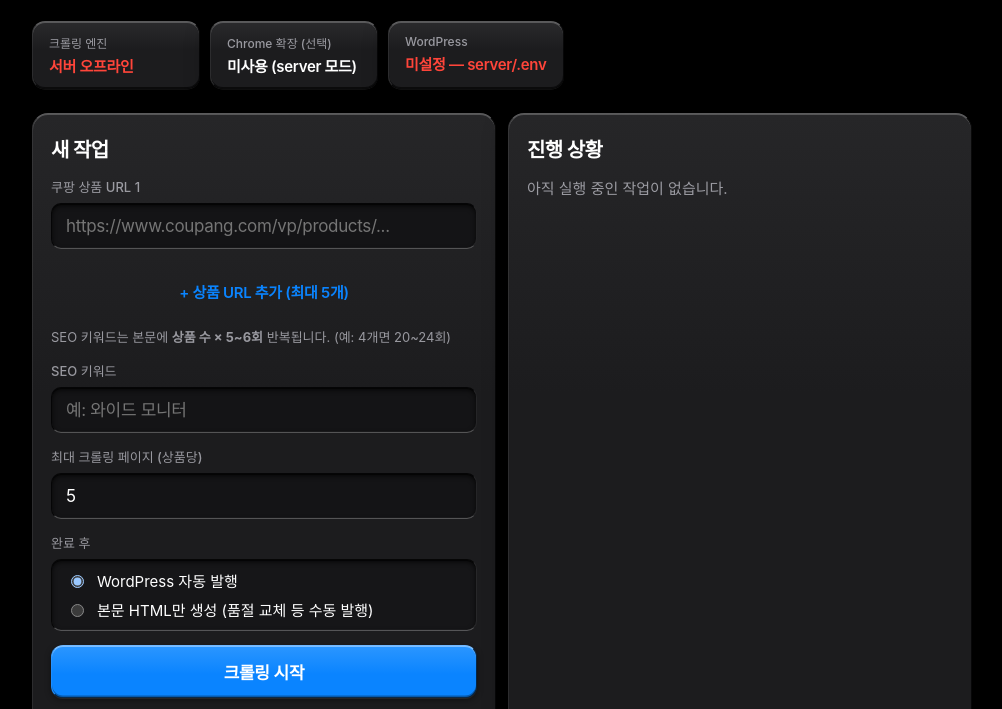
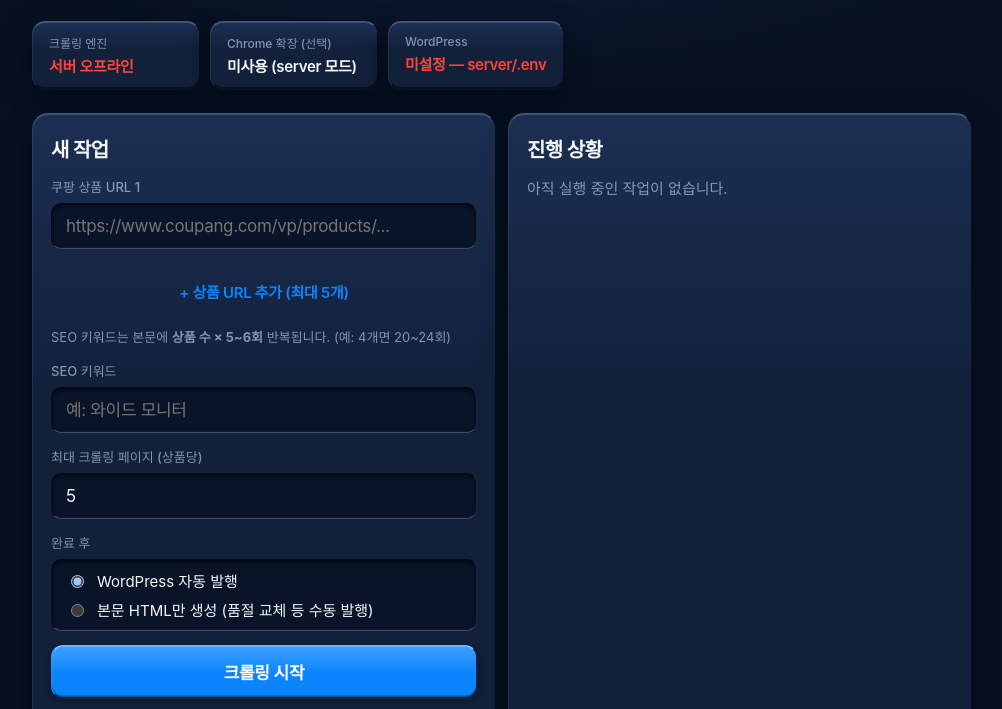
Before and after one commit to reviewelio24-coder/coupangPress, a browser extension: page server/public/index.html in a window 1280 px wide. Shown: the part 123-832 px from the top of the page, without its empty margins (138-1140 px from the left). Drawn offline with Linux system fonts and the light colour scheme; no server answers.

Commit message:
Retune the dashboard and popup to a deep iOS midnight navy palette.

```diff
--- a/popup.css
+++ b/popup.css
@@ -5,37 +5,39 @@
 }
 
 :root {
-  --bg: #000000;
-  --grouped: #1c1c1e;
-  --fill: #2c2c2e;
-  --fill-2: #3a3a3c;
-  --separator: rgba(84, 84, 88, 0.65);
-  --text: #ffffff;
-  --muted: rgba(235, 235, 245, 0.6);
+  --bg: #07111f;
+  --grouped: #12203a;
+  --surface-hi: #1c2f52;
+  --fill: #243656;
+  --fill-2: #2e4264;
+  --inset-bg: #0a1428;
+  --separator: rgba(120, 160, 210, 0.28);
+  --text: #f4f7fb;
+  --muted: rgba(196, 214, 238, 0.64);
   --accent: #0a84ff;
   --ok: #30d158;
   --warn: #ff9f0a;
   --err: #ff453a;
-  --edge-hi: rgba(255, 255, 255, 0.28);
-  --edge-lo: rgba(0, 0, 0, 0.72);
-  --edge-side: rgba(255, 255, 255, 0.08);
+  --edge-hi: rgba(170, 205, 255, 0.32);
+  --edge-lo: rgba(2, 8, 22, 0.78);
+  --edge-side: rgba(140, 185, 255, 0.12);
   --raised:
-    inset 0 1px 0 rgba(255, 255, 255, 0.22),
-    inset 0 -1px 0 rgba(0, 0, 0, 0.62),
-    0 0.5px 0 rgba(255, 255, 255, 0.12),
-    0 8px 22px rgba(0, 0, 0, 0.52);
+    inset 0 1px 0 rgba(190, 220, 255, 0.2),
+    inset 0 -1px 0 rgba(2, 8, 22, 0.65),
+    0 0.5px 0 rgba(160, 200, 255, 0.1),
+    0 8px 24px rgba(2, 8, 22, 0.55);
   --inset:
-    inset 0 2px 5px rgba(0, 0, 0, 0.72),
-    inset 0 1px 0 rgba(0, 0, 0, 0.55),
-    inset 0 -0.5px 0 rgba(255, 255, 255, 0.08);
+    inset 0 2px 5px rgba(2, 8, 22, 0.78),
+    inset 0 1px 0 rgba(2, 8, 22, 0.6),
+    inset 0 -0.5px 0 rgba(170, 205, 255, 0.1);
   --btn-raised:
-    inset 0 1px 0 rgba(255, 255, 255, 0.38),
-    inset 0 -1.5px 0 rgba(0, 0, 0, 0.32),
-    0 1px 0 rgba(255, 255, 255, 0.08),
-    0 2px 6px rgba(0, 0, 0, 0.42);
+    inset 0 1px 0 rgba(210, 230, 255, 0.28),
+    inset 0 -1.5px 0 rgba(2, 8, 22, 0.38),
+    0 1px 0 rgba(160, 200, 255, 0.1),
+    0 2px 6px rgba(2, 8, 22, 0.45);
   --btn-press:
-    inset 0 2px 5px rgba(0, 0, 0, 0.45),
-    inset 0 1px 0 rgba(0, 0, 0, 0.28);
+    inset 0 2px 5px rgba(2, 8, 22, 0.5),
+    inset 0 1px 0 rgba(2, 8, 22, 0.32);
   --font: -apple-system, BlinkMacSystemFont, "SF Pro Text", "Helvetica Neue", sans-serif;
 }
 
@@ -45,14 +47,16 @@ body {
   width: 350px;
   min-height: 500px;
   font-family: var(--font);
-  background: var(--bg);
   color: var(--text);
   -webkit-font-smoothing: antialiased;
+  background:
+    radial-gradient(90% 55% at 50% -12%, rgba(32, 72, 148, 0.42), transparent 58%),
+    var(--bg);
 }
 
 .container {
   padding: 16px;
-  background: var(--bg);
+  background: transparent;
   margin: 0;
   border-radius: 0;
   box-shadow: none;
@@ -84,7 +88,7 @@ body {
   align-items: center;
   justify-content: center;
   padding: 10px;
-  background: linear-gradient(180deg, #2a2a2c 0%, var(--grouped) 42%);
+  background: linear-gradient(180deg, var(--surface-hi) 0%, var(--grouped) 42%);
   border-radius: 12px;
   margin-bottom: 10px;
   border-top: 0.5px solid var(--edge-hi);
@@ -117,7 +121,7 @@ body {
 .progress-bar {
   width: 100%;
   height: 5px;
-  background: #121214;
+  background: var(--inset-bg);
   border-radius: 999px;
   overflow: hidden;
   margin-bottom: 8px;
@@ -176,7 +180,7 @@ body {
 }
 
 .btn-primary {
-  background: linear-gradient(180deg, #2b96ff 0%, var(--accent) 55%);
+  background: linear-gradient(180deg, #3da0ff 0%, var(--accent) 55%);
   color: #fff;
   border-top-color: rgba(255, 255, 255, 0.42);
   box-shadow: var(--btn-raised);
@@ -185,7 +189,7 @@ body {
 .btn-primary:hover:not(:disabled) { opacity: 0.9; }
 
 .btn-secondary {
-  background: linear-gradient(180deg, #4a4a4c 0%, var(--fill-2) 55%);
+  background: linear-gradient(180deg, var(--fill-2) 0%, var(--grouped) 55%);
   color: var(--text);
   box-shadow: var(--btn-raised);
 }
@@ -197,7 +201,7 @@ body {
 }
 
 .btn-info {
-  background: linear-gradient(180deg, #4a4a4c 0%, var(--fill-2) 55%);
+  background: linear-gradient(180deg, var(--fill-2) 0%, var(--grouped) 55%);
   color: var(--text);
   box-shadow: var(--btn-raised);
 }
@@ -208,7 +212,7 @@ body {
 .info-section {
   margin-bottom: 12px;
   padding: 14px;
-  background: linear-gradient(180deg, #262628 0%, var(--grouped) 38%);
+  background: linear-gradient(180deg, var(--surface-hi) 0%, var(--grouped) 38%);
   border-radius: 13px;
   border-top: 0.5px solid var(--edge-hi);
   border-left: 0.5px solid var(--edge-side);
@@ -231,7 +235,7 @@ body {
   padding: 8px 10px;
   border-radius: 10px;
   font-size: 15px;
-  background: #141416;
+  background: var(--inset-bg);
   color: var(--text);
   font-family: inherit;
   border-top: 0.5px solid var(--edge-lo);
@@ -280,7 +284,7 @@ body {
   padding: 10px 12px;
   border-radius: 10px;
   font-size: 15px;
-  background: #141416;
+  background: var(--inset-bg);
   color: var(--text);
   font-family: inherit;
   border-top: 0.5px solid var(--edge-lo);
@@ -332,7 +336,7 @@ body {
 .btn-sm { padding: 10px 12px; font-size: 15px; }
 
 .btn-wp {
-  background: linear-gradient(180deg, #2b96ff 0%, var(--accent) 55%);
+  background: linear-gradient(180deg, #3da0ff 0%, var(--accent) 55%);
   color: #fff;
   width: 100%;
   border-top-color: rgba(255, 255, 255, 0.42);
@@ -354,7 +358,7 @@ body {
   border-radius: 10px;
   font-size: 15px;
   margin: 0 8px;
-  background: #141416;
+  background: var(--inset-bg);
   color: var(--text);
   border-top: 0.5px solid var(--edge-lo);
   border-left: 0.5px solid var(--edge-lo);
@@ -366,7 +370,7 @@ body {
 .btn-small {
   padding: 6px 12px;
   font-size: 13px;
-  background: linear-gradient(180deg, #2b96ff 0%, var(--accent) 55%);
+  background: linear-gradient(180deg, #3da0ff 0%, var(--accent) 55%);
   color: white;
   border-radius: 10px;
   cursor: pointer;
@@ -380,7 +384,7 @@ body {
 .results-section {
   margin-bottom: 12px;
   padding: 14px;
-  background: linear-gradient(180deg, #262628 0%, var(--grouped) 38%);
+  background: linear-gradient(180deg, var(--surface-hi) 0%, var(--grouped) 38%);
   border-radius: 13px;
   border-top: 0.5px solid var(--edge-hi);
   border-left: 0.5px solid var(--edge-side);
@@ -507,7 +511,7 @@ body {
   padding: 14px;
   border-radius: 12px;
   margin-bottom: 10px;
-  background: linear-gradient(180deg, #2a2a2c 0%, var(--grouped) 50%);
+  background: linear-gradient(180deg, var(--surface-hi) 0%, var(--grouped) 50%);
   border-top: 0.5px solid var(--edge-hi);
   border-left: 0.5px solid var(--edge-side);
   border-right: 0.5px solid var(--edge-lo);
--- a/server/public/style.css
+++ b/server/public/style.css
@@ -1,39 +1,42 @@
 :root {
-  --bg: #000000;
-  --grouped: #1c1c1e;
-  --fill: #2c2c2e;
-  --fill-2: #3a3a3c;
-  --separator: rgba(84, 84, 88, 0.65);
-  --text: #ffffff;
-  --muted: rgba(235, 235, 245, 0.6);
-  --tertiary: rgba(235, 235, 245, 0.3);
+  --bg: #07111f;
+  --grouped: #12203a;
+  --surface-hi: #1c2f52;
+  --fill: #243656;
+  --fill-2: #2e4264;
+  --inset-bg: #0a1428;
+  --separator: rgba(120, 160, 210, 0.28);
+  --text: #f4f7fb;
+  --muted: rgba(196, 214, 238, 0.64);
+  --tertiary: rgba(196, 214, 238, 0.34);
   --accent: #0a84ff;
   --accent-press: #409cff;
+  --accent-hi: #3da0ff;
   --ok: #30d158;
   --warn: #ff9f0a;
   --err: #ff453a;
   --radius: 13px;
   --radius-sm: 10px;
-  --edge-hi: rgba(255, 255, 255, 0.28);
-  --edge-lo: rgba(0, 0, 0, 0.72);
-  --edge-side: rgba(255, 255, 255, 0.08);
+  --edge-hi: rgba(170, 205, 255, 0.32);
+  --edge-lo: rgba(2, 8, 22, 0.78);
+  --edge-side: rgba(140, 185, 255, 0.12);
   --raised:
-    inset 0 1px 0 rgba(255, 255, 255, 0.22),
-    inset 0 -1px 0 rgba(0, 0, 0, 0.62),
-    0 0.5px 0 rgba(255, 255, 255, 0.12),
-    0 8px 22px rgba(0, 0, 0, 0.52);
+    inset 0 1px 0 rgba(190, 220, 255, 0.2),
+    inset 0 -1px 0 rgba(2, 8, 22, 0.65),
+    0 0.5px 0 rgba(160, 200, 255, 0.1),
+    0 8px 24px rgba(2, 8, 22, 0.55);
   --inset:
-    inset 0 2px 5px rgba(0, 0, 0, 0.72),
-    inset 0 1px 0 rgba(0, 0, 0, 0.55),
-    inset 0 -0.5px 0 rgba(255, 255, 255, 0.08);
+    inset 0 2px 5px rgba(2, 8, 22, 0.78),
+    inset 0 1px 0 rgba(2, 8, 22, 0.6),
+    inset 0 -0.5px 0 rgba(170, 205, 255, 0.1);
   --btn-raised:
-    inset 0 1px 0 rgba(255, 255, 255, 0.38),
-    inset 0 -1.5px 0 rgba(0, 0, 0, 0.32),
-    0 1px 0 rgba(255, 255, 255, 0.08),
-    0 2px 6px rgba(0, 0, 0, 0.42);
+    inset 0 1px 0 rgba(210, 230, 255, 0.28),
+    inset 0 -1.5px 0 rgba(2, 8, 22, 0.38),
+    0 1px 0 rgba(160, 200, 255, 0.1),
+    0 2px 6px rgba(2, 8, 22, 0.45);
   --btn-press:
-    inset 0 2px 5px rgba(0, 0, 0, 0.45),
-    inset 0 1px 0 rgba(0, 0, 0, 0.28);
+    inset 0 2px 5px rgba(2, 8, 22, 0.5),
+    inset 0 1px 0 rgba(2, 8, 22, 0.32);
   --font: -apple-system, BlinkMacSystemFont, "SF Pro Text", "SF Pro Display",
     "Helvetica Neue", sans-serif;
 }
@@ -42,13 +45,17 @@
 
 html { color-scheme: dark; }
 
+html, body { background-color: var(--bg); }
+
 body {
   margin: 0;
   font-family: var(--font);
-  background: var(--bg);
   color: var(--text);
   min-height: 100vh;
   -webkit-font-smoothing: antialiased;
+  background:
+    radial-gradient(90% 55% at 50% -12%, rgba(32, 72, 148, 0.42), transparent 58%),
+    var(--bg);
 }
 
 .layout {
@@ -90,7 +97,7 @@ h1 {
 
 .status-cards { display: flex; gap: 10px; flex-wrap: wrap; }
 .card {
-  background: linear-gradient(180deg, #2a2a2c 0%, var(--grouped) 42%);
+  background: linear-gradient(180deg, var(--surface-hi) 0%, var(--grouped) 42%);
   border-radius: var(--radius);
   padding: 12px 16px;
   min-width: 168px;
@@ -119,7 +126,7 @@ h1 {
 .panel.full { grid-column: 1 / -1; }
 
 .panel {
-  background: linear-gradient(180deg, #262628 0%, var(--grouped) 38%);
+  background: linear-gradient(180deg, var(--surface-hi) 0%, var(--grouped) 38%);
   border-radius: 16px;
   padding: 20px 18px 18px;
   border-top: 0.5px solid var(--edge-hi);
@@ -151,7 +158,7 @@ form label {
 input[type="url"], input[type="number"], input[type="text"], input[type="password"] {
   padding: 12px 14px;
   border-radius: var(--radius-sm);
-  background: #141416;
+  background: var(--inset-bg);
   color: var(--text);
   font-size: 17px;
   font-family: inherit;
@@ -194,7 +201,7 @@ input:focus {
   display: flex;
   flex-direction: column;
   gap: 8px;
-  background: #161618;
+  background: var(--inset-bg);
   border-radius: var(--radius-sm);
   padding: 10px 14px;
   margin: 0;
@@ -223,7 +230,7 @@ input:focus {
   width: 100%;
   padding: 12px 14px;
   border-radius: var(--radius-sm);
-  background: #141416;
+  background: var(--inset-bg);
   color: var(--text);
   font-size: 14px;
   font-family: ui-monospace, "SF Mono", Menlo, monospace;
@@ -259,19 +266,19 @@ button {
 }
 
 .primary {
-  background: linear-gradient(180deg, #2b96ff 0%, var(--accent) 55%);
+  background: linear-gradient(180deg, var(--accent-hi) 0%, var(--accent) 55%);
   color: #fff;
   width: 100%;
   border-top-color: rgba(255, 255, 255, 0.42);
   box-shadow: var(--btn-raised);
 }
-.primary:hover { background: linear-gradient(180deg, #4aa4ff 0%, var(--accent-press) 55%); }
+.primary:hover { background: linear-gradient(180deg, var(--accent-press) 0%, var(--accent) 55%); }
 .primary:active, .secondary:active {
   box-shadow: var(--btn-press);
   transform: translateY(1px);
 }
 .secondary {
-  background: linear-gradient(180deg, #4a4a4c 0%, var(--fill-2) 55%);
+  background: linear-gradient(180deg, var(--fill-2) 0%, var(--grouped) 55%);
   color: var(--text);
   margin-top: 12px;
   box-shadow: var(--btn-raised);
@@ -294,7 +301,7 @@ button {
 .hint code {
   font-size: 12px;
   color: var(--text);
-  background: #141416;
+  background: var(--inset-bg);
   padding: 1px 6px;
   border-radius: 6px;
   box-shadow: var(--inset);
@@ -304,7 +311,7 @@ button {
 
 .progress-bar {
   height: 5px;
-  background: #121214;
+  background: var(--inset-bg);
   border-radius: 999px;
   overflow: hidden;
   margin-bottom: 12px;
@@ -326,7 +333,7 @@ button {
   display: inline-block;
   padding: 3px 10px;
   border-radius: 999px;
-  background: linear-gradient(180deg, #3a3a3c 0%, var(--fill) 70%);
+  background: linear-gradient(180deg, var(--fill-2) 0%, var(--fill) 70%);
   border-top: 0.5px solid var(--edge-hi);
   border-left: 0.5px solid var(--edge-side);
   border-right: 0.5px solid var(--edge-lo);
```
Also changed, not shown: server/public/index.html (+2 -2 lines), manifest.json.
